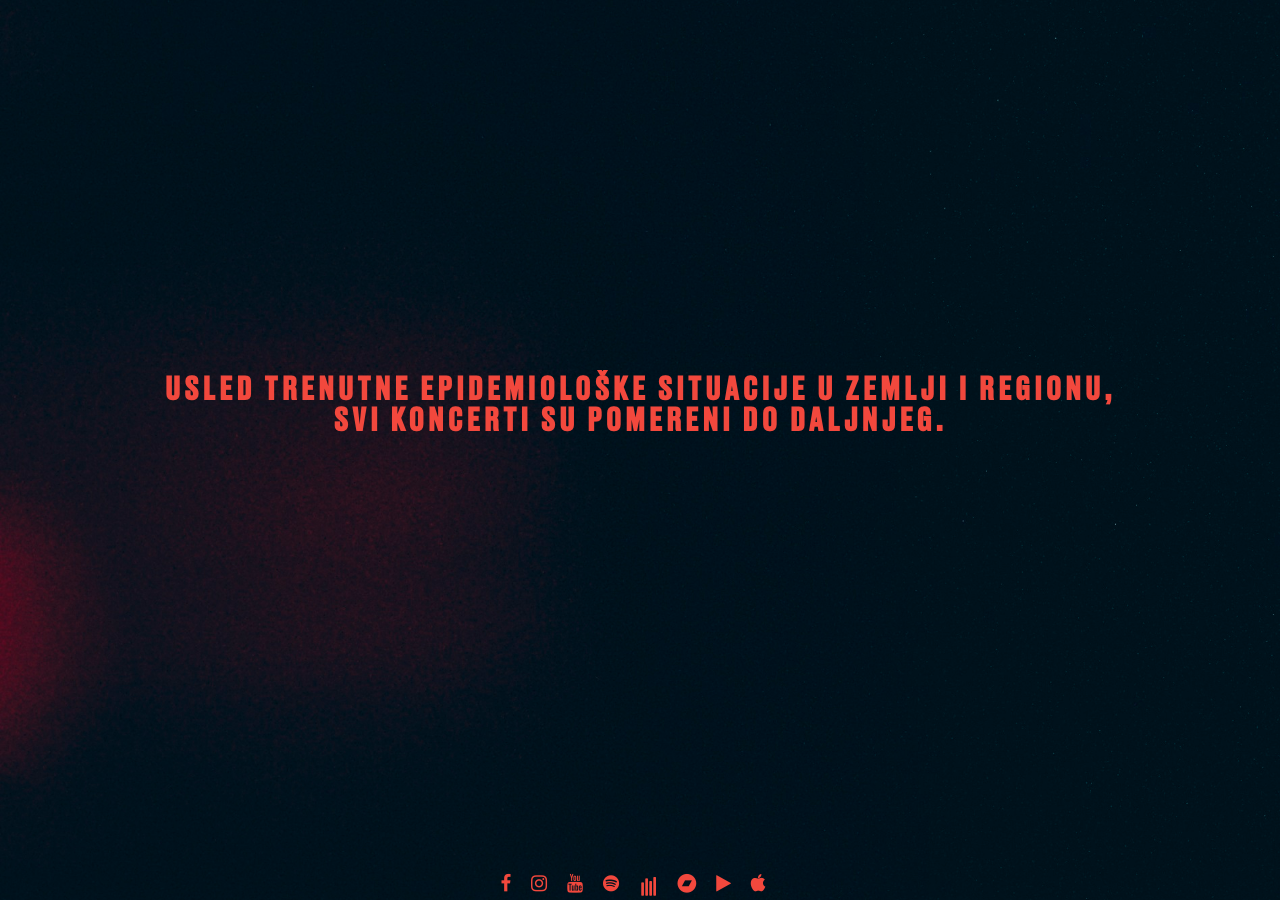
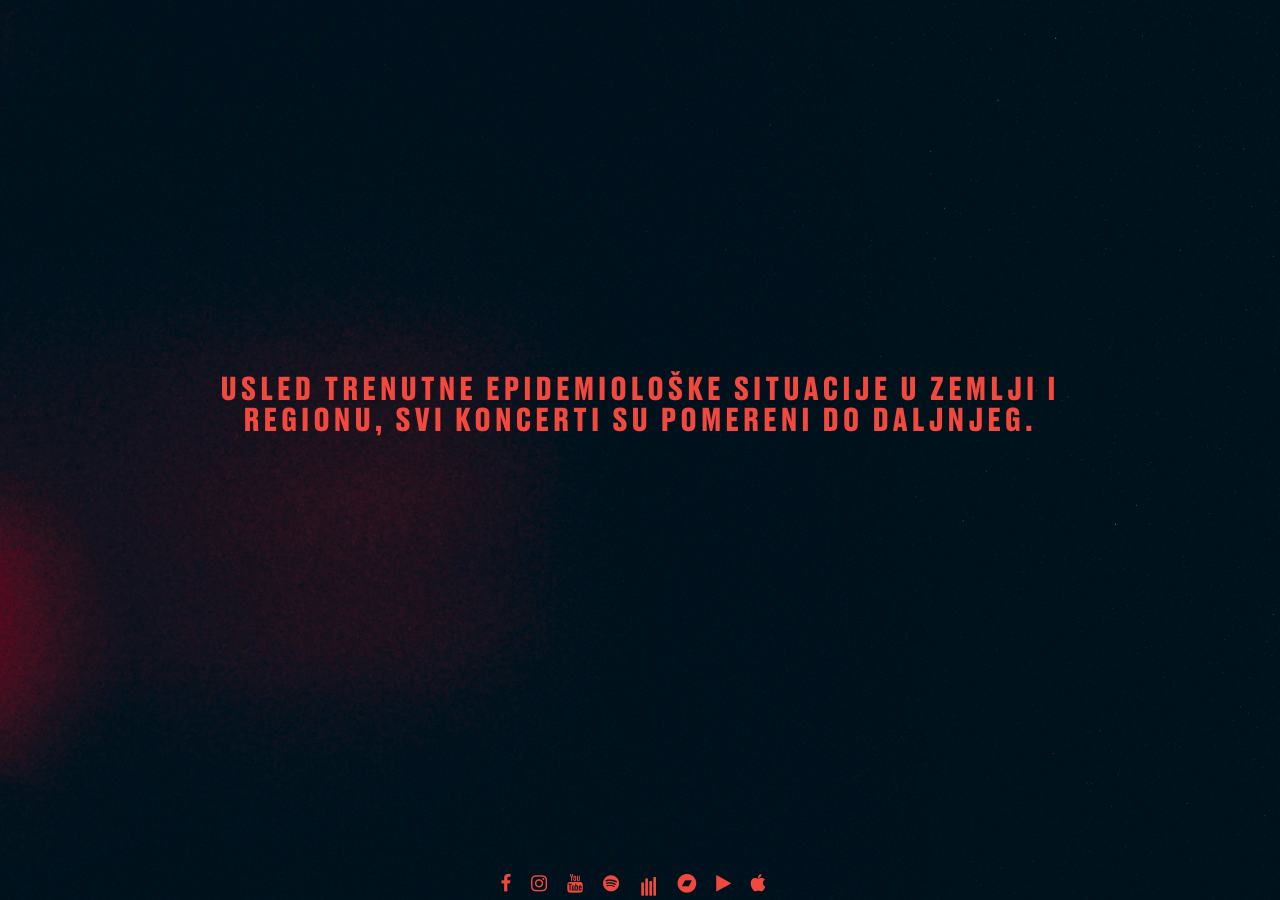
Before and after one commit to buckesidi/buckesidi.github.io, a Jekyll site: the page built from koncerti.md, in a window 1280 px wide. Built offline with Jekyll 4.4.1, drawn with Linux system fonts in a browser that asks for light colours.

Commit message:
Update main.css

```diff
--- a/css/main.css
+++ b/css/main.css
@@ -73,11 +73,13 @@ h1 {
 
 h1, a,
 h2 {
-    text-align: center;
     font-size: 2.5rem;
     font-style: normal;
+    text-decoration: none;
+    font-family: 'DrukTextBold', sans-serif;
+    font-weight: 900;
+    letter-spacing: 4px;
     color: #f2483d;
-    text-decoration: none;
 }
 
 h2.hero-title a {
```
